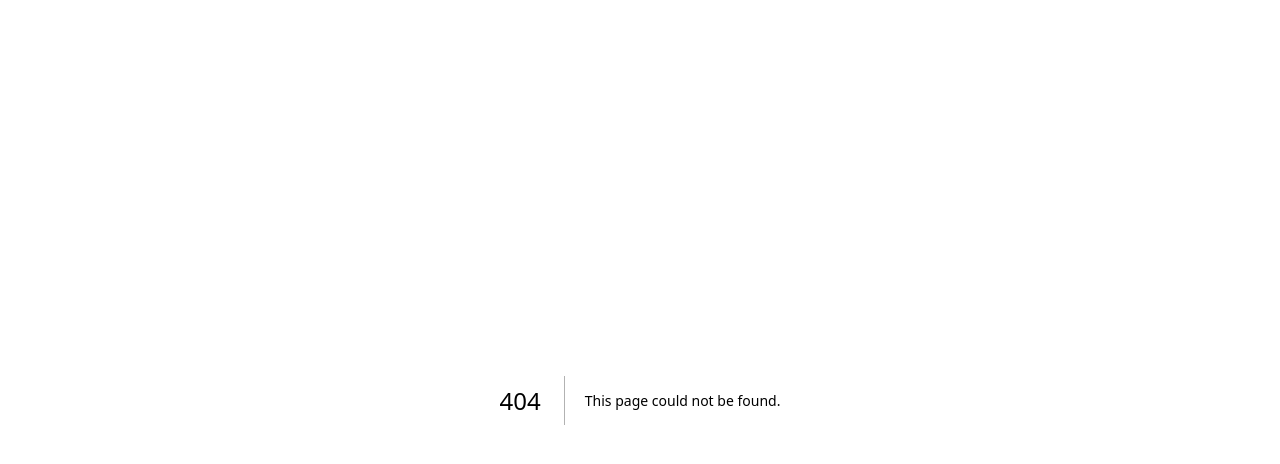
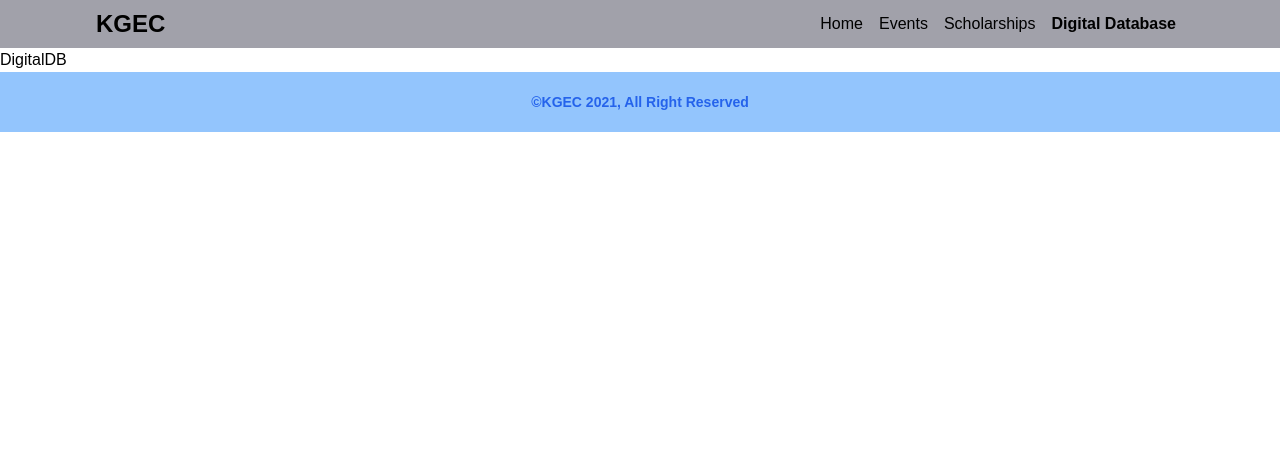
Before and after one commit to kgec-alumni-interaction-cell/website, a Next.js app: page /digitaldb in a window 1280 px wide. Before the commit this address had no page. Shown: the top 464 px of the page. Built offline with nearby package versions, Linux system fonts and the light colour scheme; a web font is replaced by a local one.

Commit message:
feat: added pages

```diff
--- /dev/null
+++ b/src/pages/digitaldb/index.tsx
@@ -0,0 +1,11 @@
+import Layout from "@/components/layout";
+
+function DigitalDB() {
+  return (
+    <Layout>
+      DigitalDB
+    </Layout>
+  )
+}
+
+export default DigitalDB;
--- /dev/null
+++ b/src/pages/events/index.tsx
@@ -0,0 +1,11 @@
+import Layout from "@/components/layout";
+
+function Events() {
+  return (
+    <Layout>
+      Events
+    </Layout>
+  )
+}
+
+export default Events;
--- /dev/null
+++ b/src/pages/scholarships/index.tsx
@@ -0,0 +1,11 @@
+import Layout from "@/components/layout";
+
+function Scholarships() {
+  return (
+    <Layout>
+      Scholarships
+    </Layout>
+  )
+}
+
+export default Scholarships;
```
